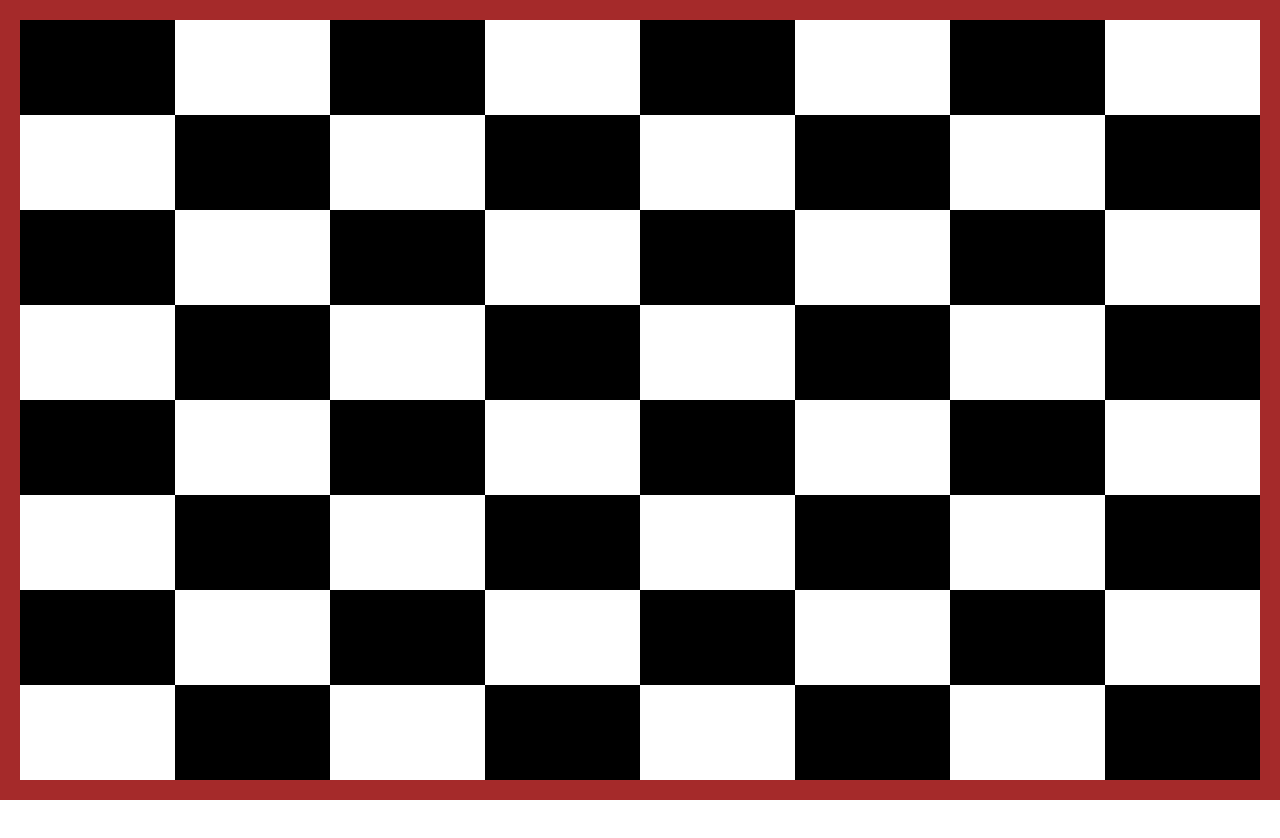
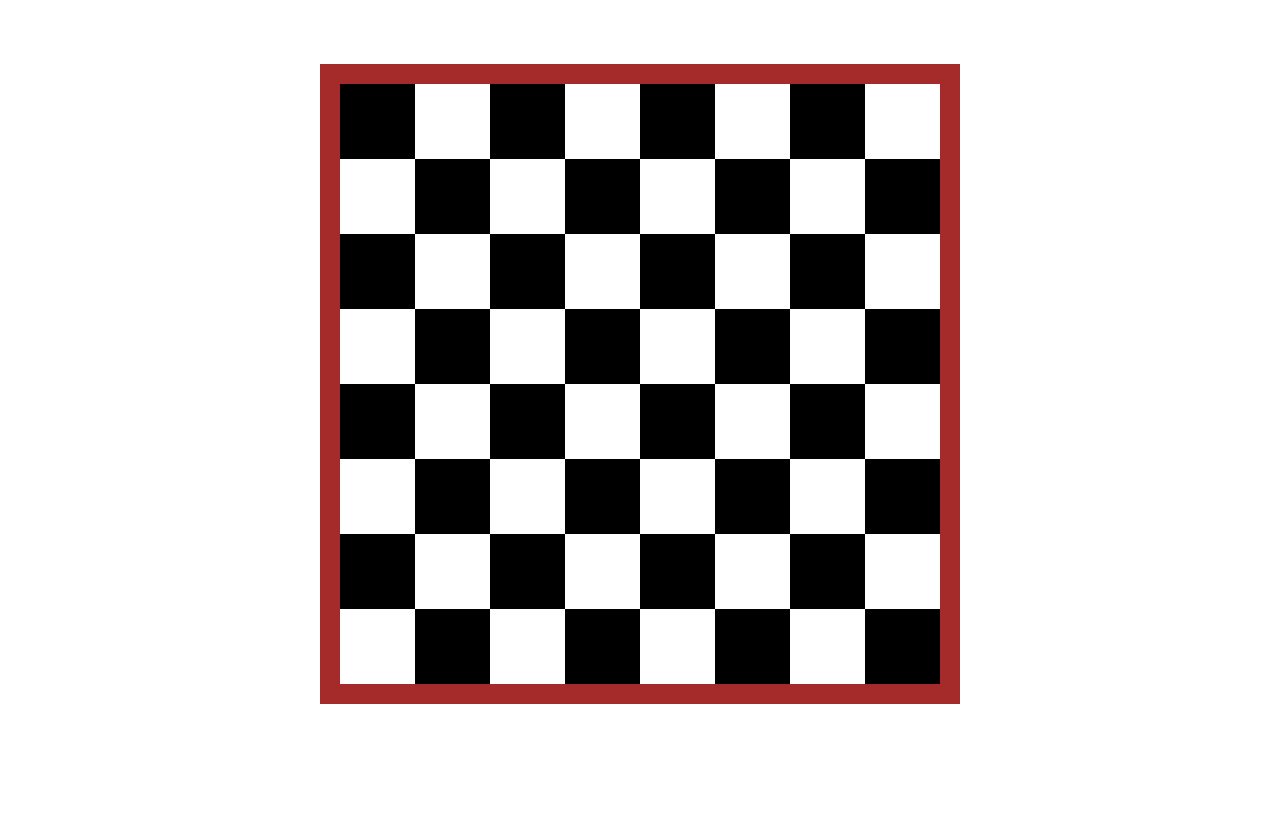
Before and after one commit to goretskaya/chess, a plain HTML site: page index.html in a window 1280 px wide. Shown: the top 838 px of the page. Drawn offline with Linux system fonts and the light colour scheme.

Commit message:
first commit

```diff
--- a/style.css
+++ b/style.css
@@ -5,6 +5,9 @@
 
 body{
 	margin: 0;
+	min-height: 100vh;
+	min-width: 100vh;
+
 }
 
 .board{
@@ -14,10 +17,9 @@ body{
 	        box-sizing: border-box;
 	position: relative;
 	color: #000;
-	margin: auto;
-	max-width: 100%;
-	min-height: 100vh;
-
+	margin: 5% auto;
+	min-height: 80vh;
+	width: 80vh;
 }
 
 
```
